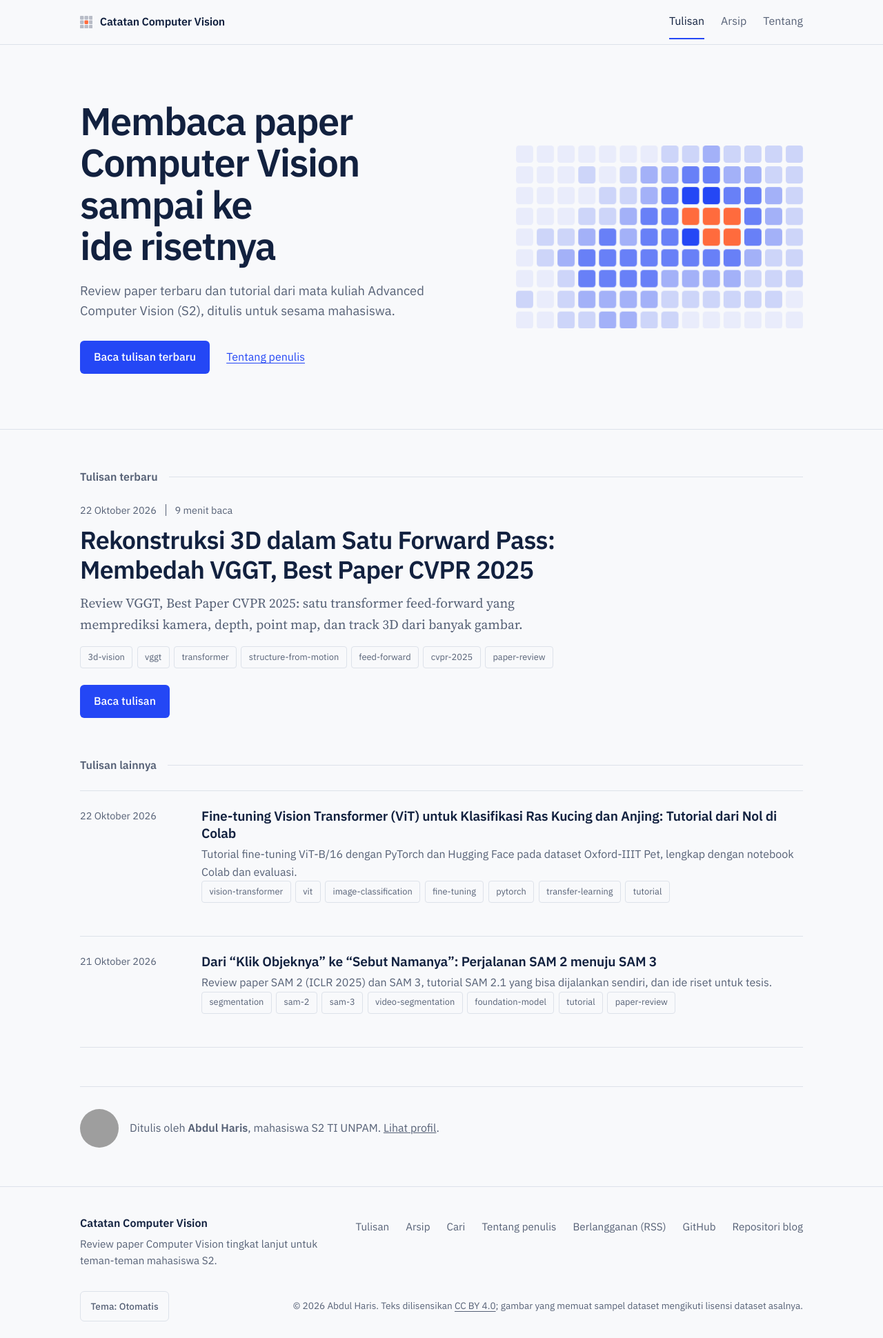
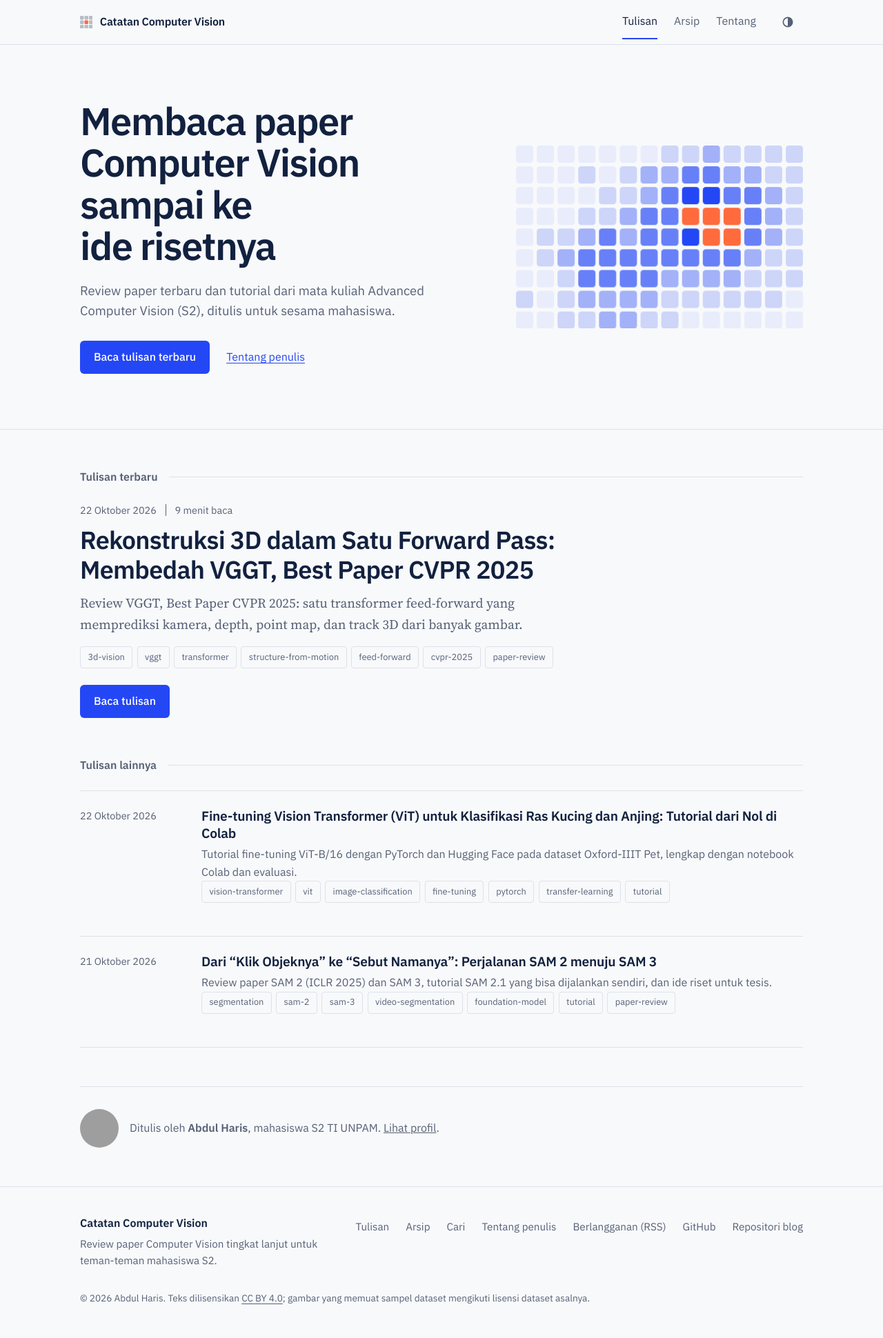
Before and after one commit to harisY/harisY.github.io, a Jekyll site: the page built from index.md, in a window 1280 px wide. Shown: the whole page at 69% size. Built offline with Jekyll 4.4.1, drawn with Linux system fonts in a browser that asks for light colours; after the commit the page ends 1918 px from its top, so only the background shows below that; grey boxes are pictures that could not be loaded.

Commit message:
feat: pindahkan tombol tema ke header kanan atas (ikon), header dua baris di layar sempit

```diff
--- a/_includes/footer.html
+++ b/_includes/footer.html
@@ -15,7 +15,6 @@
     </nav>
   </div>
   <div class="wrap footer-base">
-    <button class="theme-toggle" id="theme-toggle" type="button" hidden>Tema: Otomatis</button>
     <p>&copy; {{ 'now' | date: '%Y' }} {{ site.author.name }}. Teks dilisensikan <a href="https://creativecommons.org/licenses/by/4.0/deed.id">CC BY 4.0</a>; gambar yang memuat sampel dataset mengikuti lisensi dataset asalnya.</p>
   </div>
 </footer>
--- a/_includes/header.html
+++ b/_includes/header.html
@@ -1,17 +1,22 @@
 <header class="site-header">
   <div class="wrap header-inner">
-    <a class="brand" href="{{ '/' | relative_url }}" rel="home" aria-label="{{ site.title | escape }}">
+    <a class="brand" href="{{ '/' | relative_url }}" rel="home">
       <svg class="brand-mark" viewBox="0 0 17 17" aria-hidden="true" focusable="false">
         <rect x="0" y="0" width="5" height="5" rx="1"/><rect x="6" y="0" width="5" height="5" rx="1"/><rect x="12" y="0" width="5" height="5" rx="1"/>
         <rect x="0" y="6" width="5" height="5" rx="1"/><rect class="hot" x="6" y="6" width="5" height="5" rx="1"/><rect x="12" y="6" width="5" height="5" rx="1"/>
         <rect x="0" y="12" width="5" height="5" rx="1"/><rect x="6" y="12" width="5" height="5" rx="1"/><rect x="12" y="12" width="5" height="5" rx="1"/>
       </svg>
-      <span class="brand-name"><span class="brand-full">{{ site.title | escape }}</span><span class="brand-short">Computer Vision</span></span>
+      <span class="brand-name">{{ site.title | escape }}</span>
     </a>
     <nav class="site-nav" aria-label="Navigasi utama">
       <a href="{{ '/' | relative_url }}"{% if page.url == '/' or page.layout == 'post' %} aria-current="page"{% endif %}>Tulisan</a>
       <a href="{{ '/arsip/' | relative_url }}"{% if page.url == '/arsip/' %} aria-current="page"{% endif %}>Arsip</a>
       <a href="{{ '/tentang/' | relative_url }}"{% if page.url == '/tentang/' %} aria-current="page"{% endif %}>Tentang</a>
     </nav>
+    <button class="theme-toggle" id="theme-toggle" type="button" aria-label="Ganti tema" title="Ganti tema" hidden>
+      <svg class="icon icon-auto" viewBox="0 0 24 24" aria-hidden="true" focusable="false"><circle cx="12" cy="12" r="8" fill="none" stroke="currentColor" stroke-width="2"/><path d="M12 4a8 8 0 0 1 0 16z" fill="currentColor"/></svg>
+      <svg class="icon icon-light" viewBox="0 0 24 24" aria-hidden="true" focusable="false"><circle cx="12" cy="12" r="4" fill="none" stroke="currentColor" stroke-width="2"/><path d="M12 2v2M12 20v2M4.9 4.9l1.4 1.4M17.7 17.7l1.4 1.4M2 12h2M20 12h2M4.9 19.1l1.4-1.4M17.7 6.3l1.4-1.4" fill="none" stroke="currentColor" stroke-width="2" stroke-linecap="round"/></svg>
+      <svg class="icon icon-dark" viewBox="0 0 24 24" aria-hidden="true" focusable="false"><path d="M20 14.5A8 8 0 0 1 9.5 4a8 8 0 1 0 10.5 10.5z" fill="none" stroke="currentColor" stroke-width="2" stroke-linejoin="round"/></svg>
+    </button>
   </div>
 </header>
--- a/assets/site.css
+++ b/assets/site.css
@@ -108,17 +108,13 @@ img, svg { max-width: 100%; }
 
 /* Header */
 .site-header { border-bottom: 1px solid var(--rule); background: var(--bg); }
-.header-inner { display: flex; align-items: center; justify-content: space-between; min-height: 4rem; gap: 1rem; }
+.header-inner { display: flex; align-items: center; min-height: 4rem; column-gap: 1rem; }
 .brand { display: inline-flex; align-items: center; gap: 0.65rem; min-height: 2.75rem; text-decoration: none; }
 .brand-mark { width: 1.15rem; height: 1.15rem; flex-shrink: 0; }
 .brand-mark rect { fill: var(--ink); opacity: 0.28; }
 .brand-mark rect.hot { fill: var(--heat); opacity: 1; }
 .brand-name { font-weight: 600; letter-spacing: -0.01em; white-space: nowrap; }
-@media (max-width: 30rem) {
-  .brand-name { font-size: 0.9rem; }
-  .site-nav { gap: 1rem; }
-}
-.site-nav { display: flex; gap: 1.5rem; }
+.site-nav { display: flex; gap: 1.5rem; margin-left: auto; }
 .site-nav a { display: inline-block; color: var(--muted); text-decoration: none; padding: 0.7rem 0; border-bottom: 2px solid transparent; }
 .site-nav a:hover { color: var(--ink); }
 .site-nav a[aria-current="page"] { color: var(--ink); border-bottom-color: var(--accent); }
@@ -275,12 +271,6 @@ img, svg { max-width: 100%; }
 .footer-base a { color: inherit; text-underline-offset: 0.2em; }
 .footer-base a:hover { color: var(--ink); }
 
-/* Nama brand: versi pendek di layar sempit */
-.brand-short { display: none; }
-@media (max-width: 30rem) {
-  .brand-full { display: none; }
-  .brand-short { display: inline; }
-}
 
 /* Daftar isi, anchor judul, dan tombol salin kode */
 .toc { margin: 2rem 0 0; font-family: var(--font-ui); }
@@ -326,12 +316,26 @@ img, svg { max-width: 100%; }
 
 /* Tombol tema, pencarian, dan masukan */
 .footer-base { display: flex; flex-wrap: wrap; align-items: center; justify-content: space-between; gap: 1rem; }
+/* Tombol tema di header kanan atas: ikon sesuai mode (otomatis, terang, gelap). */
 .theme-toggle {
-  min-height: 2.75rem; padding: 0.5rem 0.9rem; font: 500 0.85rem var(--font-ui); color: var(--muted);
-  background: none; border: 1px solid var(--rule); border-radius: 6px; cursor: pointer;
+  display: inline-flex; align-items: center; justify-content: center; flex-shrink: 0;
+  width: 2.75rem; height: 2.75rem; margin-left: 0.5rem; padding: 0; color: var(--muted);
+  background: none; border: 1px solid transparent; border-radius: 6px; cursor: pointer;
 }
-.theme-toggle:hover { color: var(--ink); border-color: var(--muted); }
+.theme-toggle:hover { color: var(--ink); border-color: var(--rule); }
 .theme-toggle[hidden] { display: none; }
+.theme-toggle .icon { display: none; width: 1.25rem; height: 1.25rem; }
+.theme-toggle .icon-auto, .theme-toggle[data-mode="auto"] .icon-auto,
+.theme-toggle[data-mode="light"] .icon-light, .theme-toggle[data-mode="dark"] .icon-dark { display: block; }
+.theme-toggle[data-mode="light"] .icon-auto, .theme-toggle[data-mode="dark"] .icon-auto { display: none; }
+
+/* Layar sempit: baris atas berisi brand dan tombol tema, menu turun ke baris kedua. */
+@media (max-width: 36rem) {
+  .header-inner { flex-wrap: wrap; }
+  .brand { order: 1; }
+  .theme-toggle { order: 2; margin-left: auto; margin-right: -0.55rem; }
+  .site-nav { order: 3; width: 100%; margin-left: 0; gap: 1.5rem; }
+}
 
 .search { margin: 0 0 0.5rem; font-family: var(--font-ui); }
 .search label { display: block; margin-bottom: 0.4rem; font-weight: 600; }
--- a/assets/theme.js
+++ b/assets/theme.js
@@ -1,4 +1,4 @@
-/* Tombol tema di footer: Otomatis (ikut perangkat) -> Terang -> Gelap.
+/* Tombol tema di header: Otomatis (ikut perangkat) -> Terang -> Gelap.
    Pilihan disimpan di localStorage. Penerapan awal dilakukan oleh skrip kecil di <head>
    supaya tidak ada kilatan warna. */
 (function () {
@@ -36,7 +36,8 @@
   var mode = read();
 
   function render() {
-    button.textContent = "Tema: " + LABEL[mode];
+    button.dataset.mode = mode;
+    button.title = "Tema: " + LABEL[mode] + " (klik untuk mengganti)";
     button.setAttribute("aria-label", "Tema: " + LABEL[mode] + ". Klik untuk mengganti.");
   }
 
```
Also changed, not shown: README.md.
